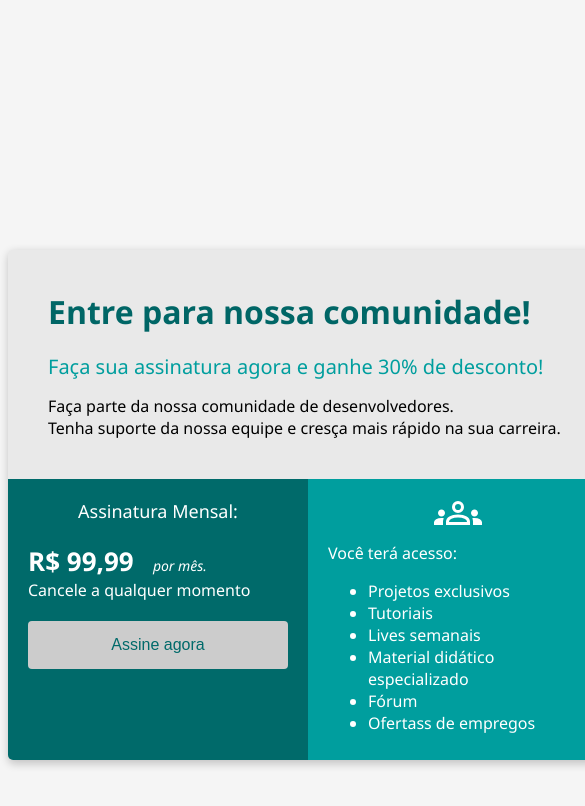
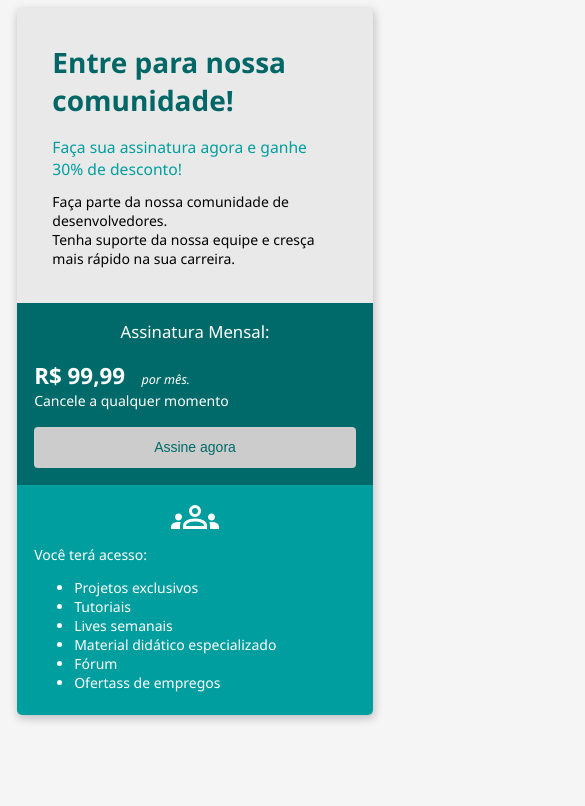
Before and after one commit to devlele/BootCampMod2, a plain HTML site: page index.html in a window 390 px wide. Shown: the top 806 px of the page, 585 px wide, since content can reach past the window. Drawn offline with Linux system fonts and the light colour scheme.

Commit message:
Finalização da responsividade #6

```diff
--- a/index.html
+++ b/index.html
@@ -14,15 +14,16 @@
         .container {
             background-color: #E9E9E9;
             margin: auto;
+
             width: 600px;
             box-shadow: 1px 3px 8px 1px rgba(0, 0, 0, 0.2);
             border-radius: 5px;
             overflow: hidden;
-            margin-top: 250px;
+
         }
 
         .header {
-            padding: 40px;
+            padding: 2.5rem;
         }
 
         .flex-container {
@@ -33,41 +34,41 @@
 
         .header-title{
             color: #006666;
-            font-size: 32px;
+            font-size: 2rem;
             font-weight: 700px;
-            margin-bottom: 20px;
+            margin-bottom: 1.2rem;
         }
 
         .header-subtitle{
             color: #009e9e;
-            font-size: 20px;
+            font-size: 1.12rem;
             font-weight: 500px;
-            margin-bottom: 15px;
+            margin-bottom: 0.9rem;
         }
 
         .col-1{
             background-color: #006a6a;
             width: 50%;
-            padding: 20px;
+            padding: 1.2rem;
             color: #FFFFFF;
         }
 
         .col-2{
             background-color: #009e9e;
             width: 50%;
-            padding:10px 20px;
+            padding:0.6rem 1.2rem;
             color: #FFFFFF;
         }
 
         .button{
             width: 100%;
-            padding: 15px 32px;
+            padding: 0.9rem 2rem;
             color: #006a6a;
-            font-size: 16px;
+            font-size: 1rem;
             border-radius: 4px;
             border: none;
             background-color: #CCCCCC;
-            margin-top: 20px;
+            margin-top: 1.2rem;
             cursor: pointer;
 
         }
@@ -77,24 +78,43 @@
         }
 
         .subscription-title{
-            font-size: 18px;
+            font-size: 1.2rem;
             text-align: center;
-            margin-bottom: 20px;
+            margin-bottom: 1.2rem;
         }
 
         .price{
-            font-size: 26px;
+            font-size: 1.6rem;
             font-weight: 700px;
         }
 
         .month{
-            font-size: 14px;
+            font-size: 0.9rem;
             font-style: italic;
-            margin-left: 15px;
+            margin-left: 0.9rem;
         }
 
         .image-group{
             text-align: center;
+        }
+
+        @media screen and (max-width: 620px){
+            html {
+                font-size: 14px;
+            }
+
+            .flex-container{
+                flex-direction: column;
+            }
+
+            .col-1, .col-2{
+                width: 100%;
+                box-sizing: border-box;
+            }
+
+            .container{
+                width: 95%;
+            }
         }
     </style>
 
```
Also changed, not shown: module02-example-index-mobile.png (added).
